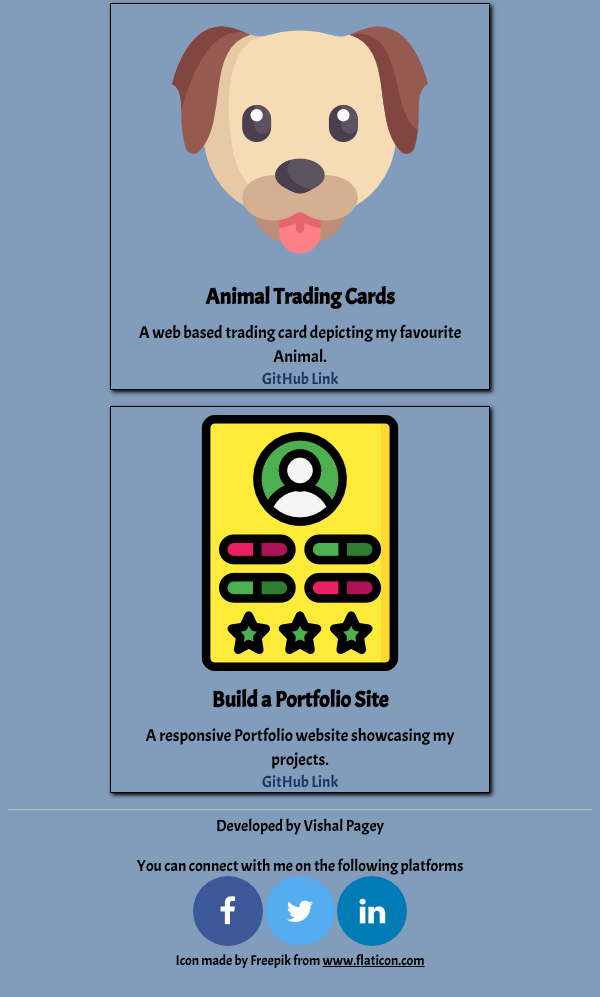
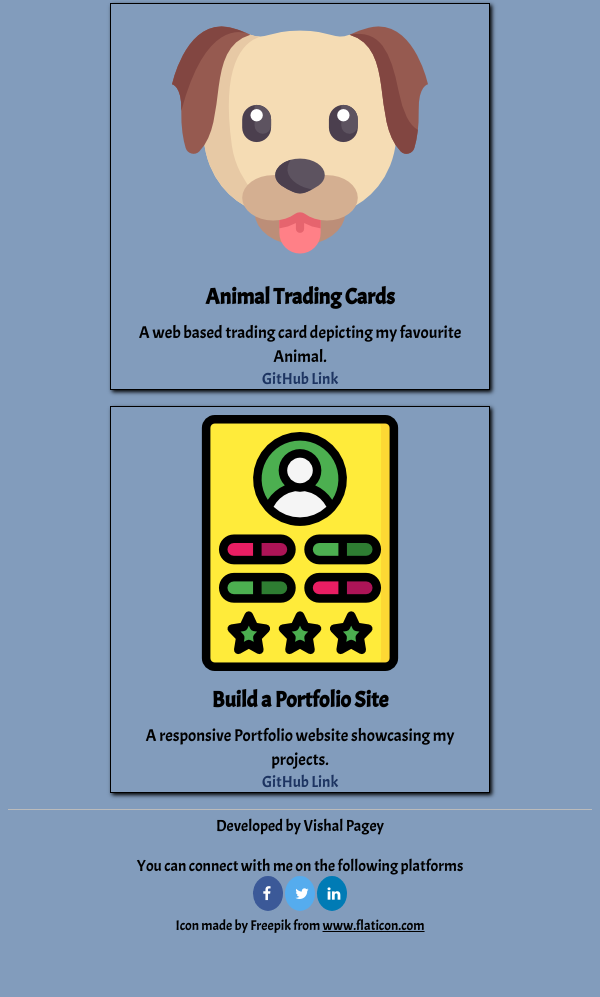
Before and after one commit to vishalpagey/vishalpagey.github.io, a plain HTML site: page index.html in a window 600 px wide. Shown: the part 1142-2139 px from the top of the page. After the commit the page ends 2104 px from the top, so only its background shows below. Drawn offline with Linux system fonts and the light colour scheme.

Commit message:
update main.css

```diff
--- a/css/main.css
+++ b/css/main.css
@@ -218,12 +218,12 @@ a.linkedin:hover {
     font-size: 26px;
   }
   .fa {
-      padding: 20px;
-      font-size: 30px;
-      width: 70px;
-      text-align: center;
-      text-decoration: none;
-      border-radius: 50%;
+    padding: 10px;
+font-size: 15px;
+width: 30px;
+text-align: left;
+text-decoration: none;
+border-radius: 50%;
   }
 .fa:hover {
       opacity: 0.7;
```
